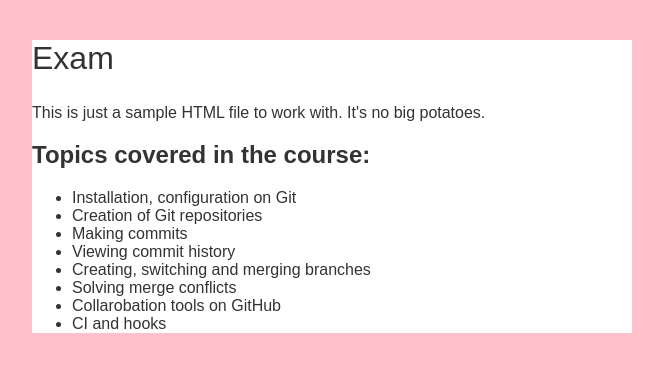
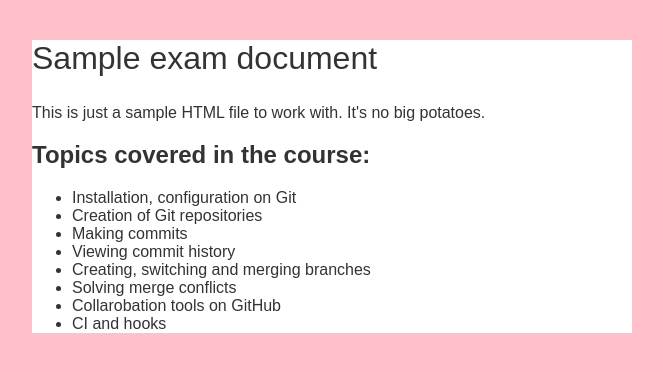
Before and after one commit to telliskivi/cse-exam, a plain HTML site: page index.html in a window 1280 px wide. Shown: the whole page, without its empty margins (308-971 px from the left). Drawn offline with Linux system fonts and the light colour scheme.

Commit message:
changed the heading

```diff
--- a/index.html
+++ b/index.html
@@ -9,7 +9,7 @@
 </head>
 <body class="landing">
     <section>
-        <h1>Exam</h1>
+        <h1>Sample exam document</h1>
         <p>
             This is just a sample HTML file to work with.
             It's no big potatoes.
```
